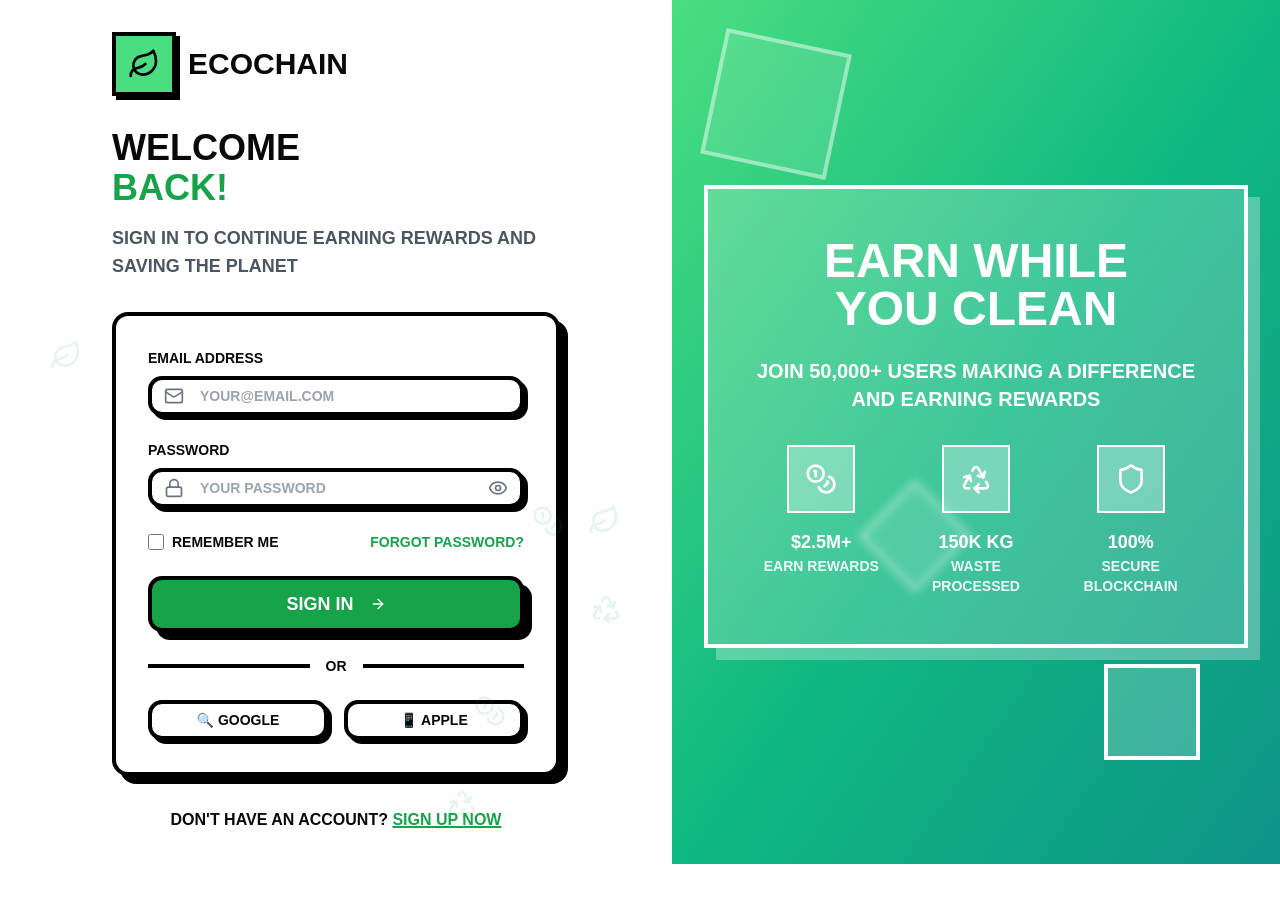
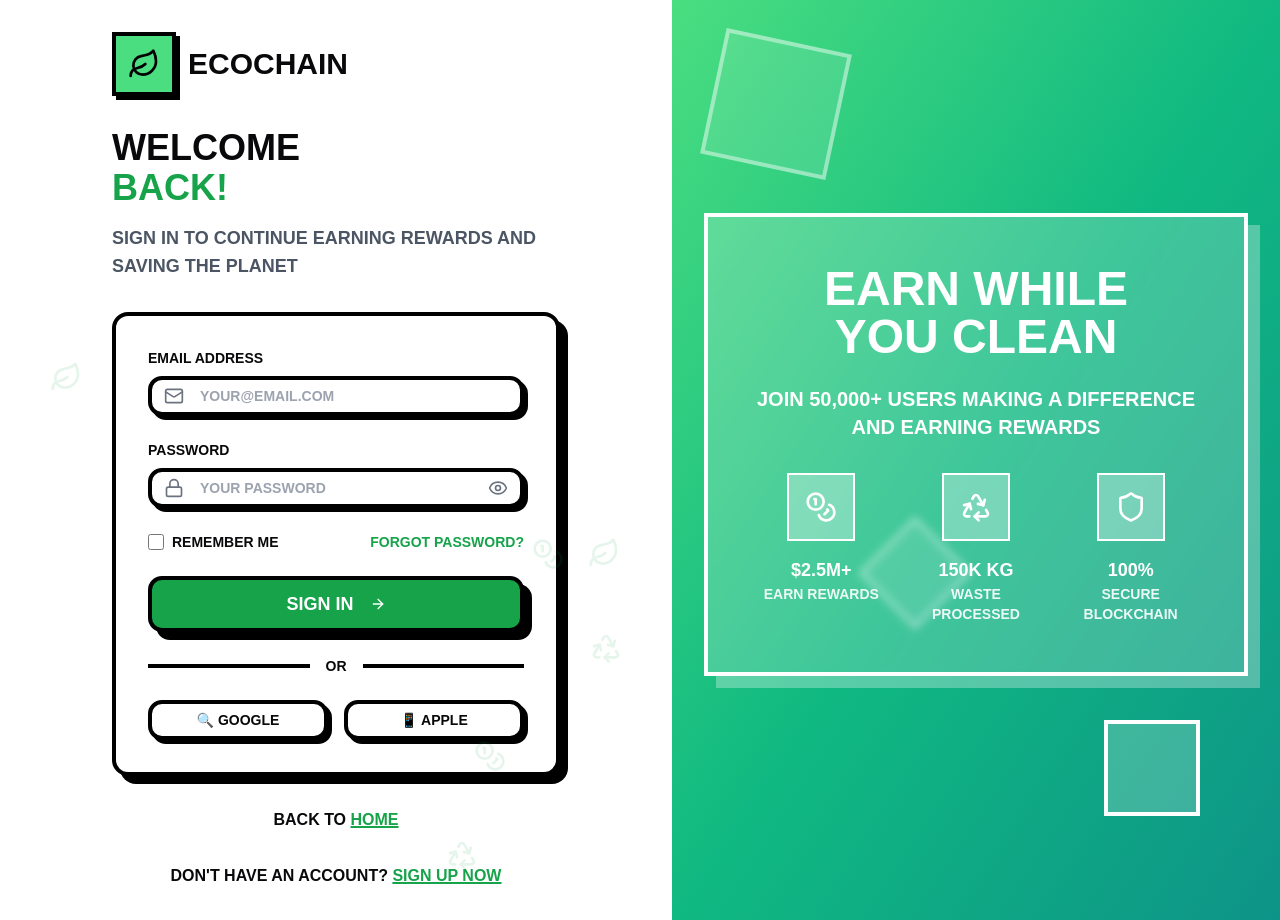
Before and after one commit to EcoChain-Lab/EcoChain-Frontend, a React (Vite) app: page /login in a window 1280 px wide. Before the commit the page ends 864 px from the top, so only its background shows below. Built offline with nearby package versions, Linux system fonts and the light colour scheme.

Commit message:
From login to home

```diff
--- a/src/pages/Auth/login.tsx
+++ b/src/pages/Auth/login.tsx
@@ -169,6 +169,18 @@ export default function LoginPage() {
             </form>
           </Card>
 
+          <div className="text-center mt-6 sm:mt-8">
+            <p className="font-bold text-sm sm:text-base">
+              BACK TO{" "}
+              <a
+                href="/"
+                className="text-green-600 hover:text-green-800 font-black underline decoration-2 hover:decoration-4 transition-all duration-200"
+              >
+                HOME
+              </a>
+            </p>
+          </div>
+
           {/* Sign Up Link */}
           <div className="text-center mt-6 sm:mt-8">
             <p className="font-bold text-sm sm:text-base">
```
